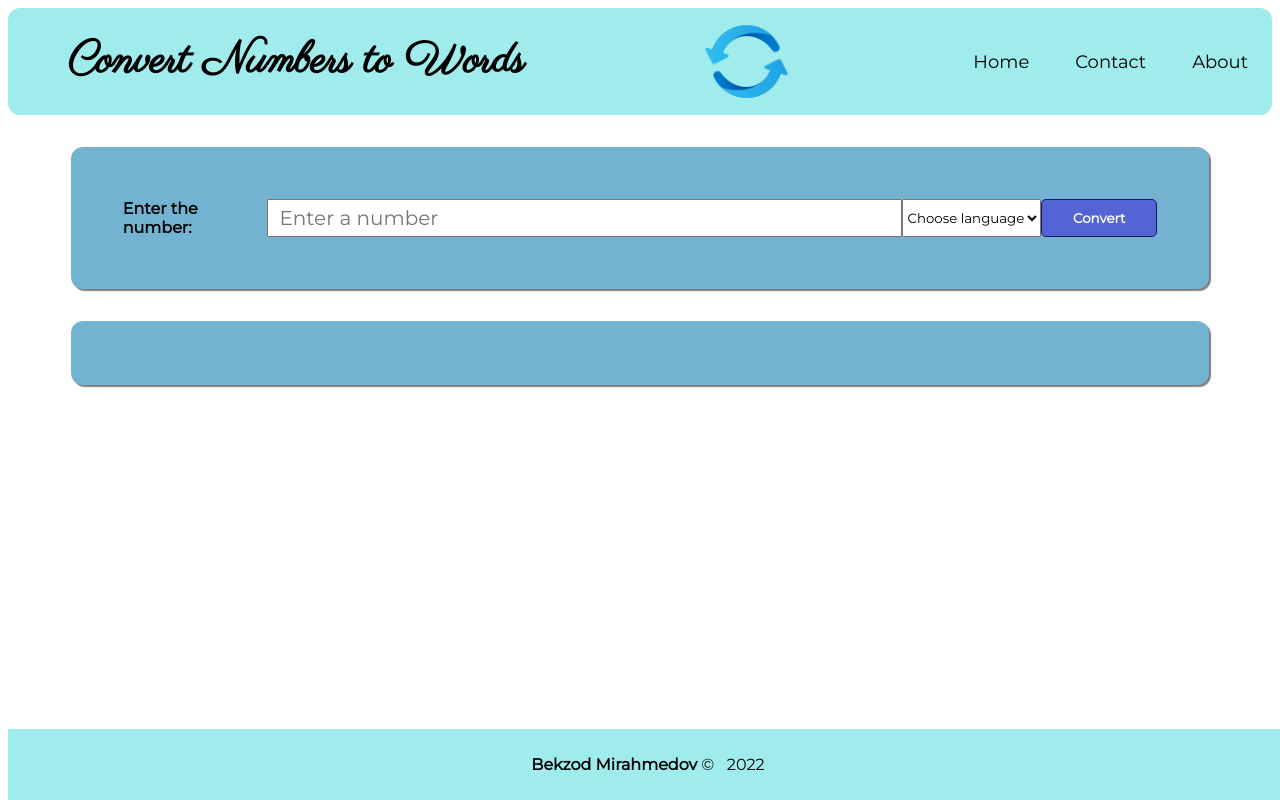
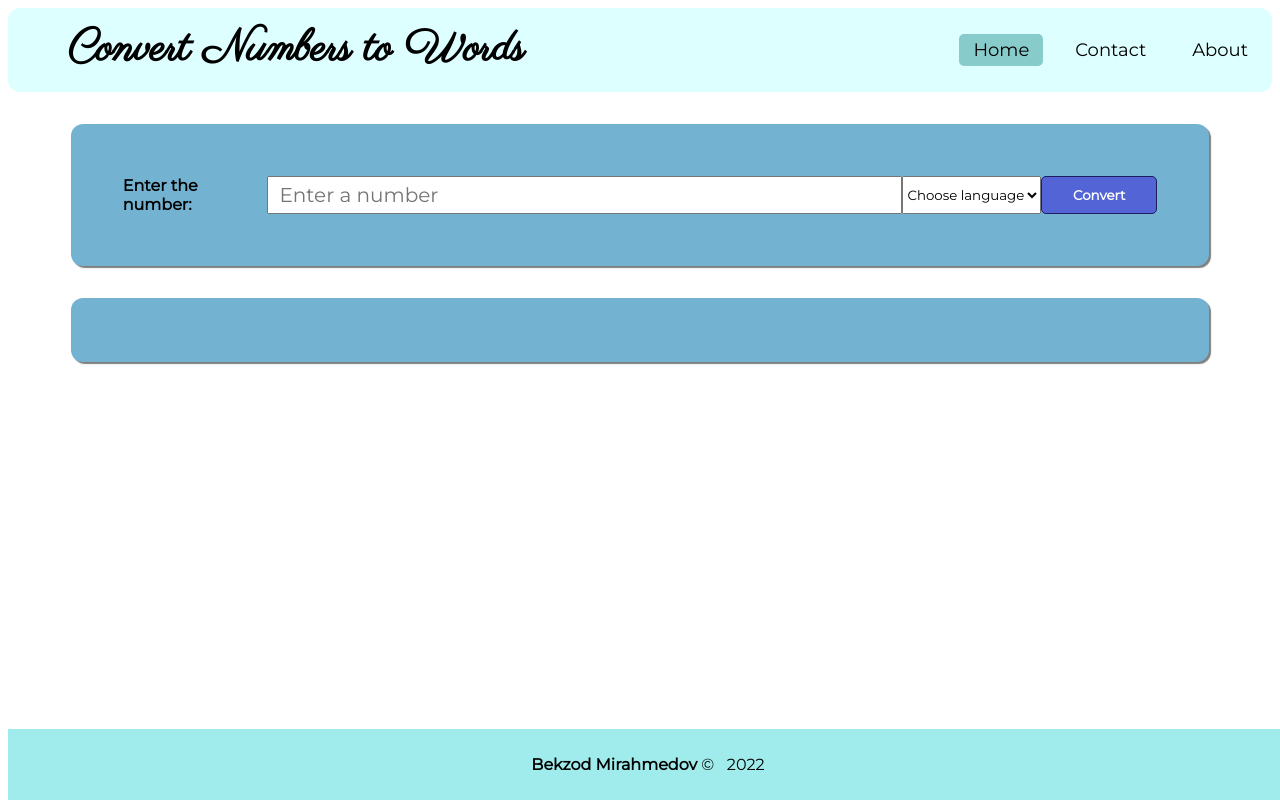
Before and after one commit to notarious2/numWordsApp, a Vue app: page / in a window 1280 px wide. Built offline with nearby package versions, Linux system fonts and the light colour scheme.

Commit message:
made navigation links flexible when resized and created style for active links

```diff
--- a/src/components/TheOutput.vue
+++ b/src/components/TheOutput.vue
@@ -27,14 +27,8 @@
 <script setup>
 import { defineProps, ref, onUpdated } from "vue";
 
-// const props = defineProps(["converted", "language"]);
 // eslint-disable-next-line
-const props = defineProps({
-  converted: String,
-  language: String,
-});
-// console.log("props here:");
-// console.log(props);
+const props = defineProps(["converted", "language"]);
 
 function showCopyConfirmation() {
   var sb = document.getElementById("copied");
--- a/src/components/UI/TheNavigationBar.vue
+++ b/src/components/UI/TheNavigationBar.vue
@@ -1,15 +1,16 @@
 <template>
   <nav class="navbar">
     <!-- LOGO -->
-    <div class="logo-text">Convert Numbers to Words</div>
-    <img alt="Vue logo" src="../../assets/rotation.png" />
+    <router-link to="/">
+      <div class="logo-text">Convert Numbers to Words</div>
+    </router-link>
     <!-- NAVIGATION MENU -->
     <ul class="nav-links">
       <!-- NAVIGATION MENUS -->
       <div class="menu">
-        <li><router-link to="/">Home</router-link></li>
-        <li><router-link to="/contact">Contact</router-link></li>
-        <li><router-link to="/about">About</router-link></li>
+        <router-link class="link" to="/"><li>Home</li></router-link>
+        <router-link class="link" to="/contact"><li>Contact</li></router-link>
+        <router-link class="link" to="/about"><li>About</li></router-link>
       </div>
     </ul>
   </nav>
@@ -32,6 +33,10 @@
   user-select: none; /* Non-prefixed version, currently supported by Chrome, Edge, Opera and Firefox */
 }
 
+a {
+  text-decoration: none;
+}
+
 img {
   display: block;
   width: 7%;
@@ -43,13 +48,19 @@ img {
   align-items: center;
   justify-content: space-between;
   padding: 10px;
-  background-color: rgb(160, 235, 235);
+  background-color: rgb(222 255 255);
   border-radius: 12px;
+}
+
+.nav-links {
+  flex-direction: column;
+  display: flex;
 }
 
 .nav-links a {
   color: black;
   text-decoration: none;
+  display: flex;
 }
 /* LOGO */
 .logo {
@@ -57,17 +68,29 @@ img {
 }
 /* NAVBAR MENU */
 .menu {
-  display: flex;
   gap: 1em;
   font-size: 18px;
+  display: flex;
 }
 .menu li:hover {
   background-color: rgb(135, 203, 203);
   border-radius: 5px;
   transition: 0.3s ease;
 }
+
 .menu li {
   padding: 5px 14px;
   list-style: none;
 }
+.link.active {
+  background-color: rgb(135, 203, 203);
+  border-radius: 5px;
+}
+
+@media only screen and (max-width: 769px) {
+  .menu {
+    display: block;
+    margin-right: 20px;
+  }
+}
 </style>
--- a/src/main.js
+++ b/src/main.js
@@ -32,6 +32,7 @@ const routes = [
 const router = createRouter({
   history: createWebHistory(),
   routes,
+  linkExactActiveClass: "active", // to highlight active tabs
 });
 
 const app = createApp(App);
```
